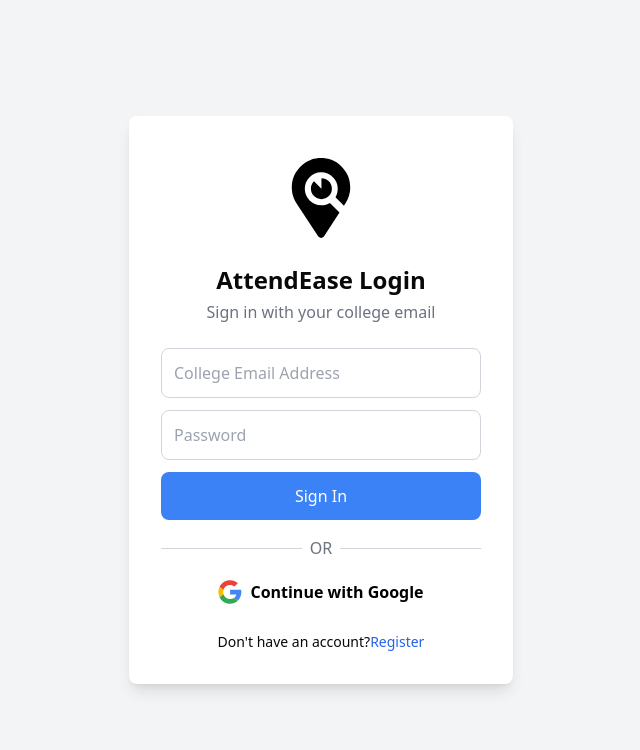
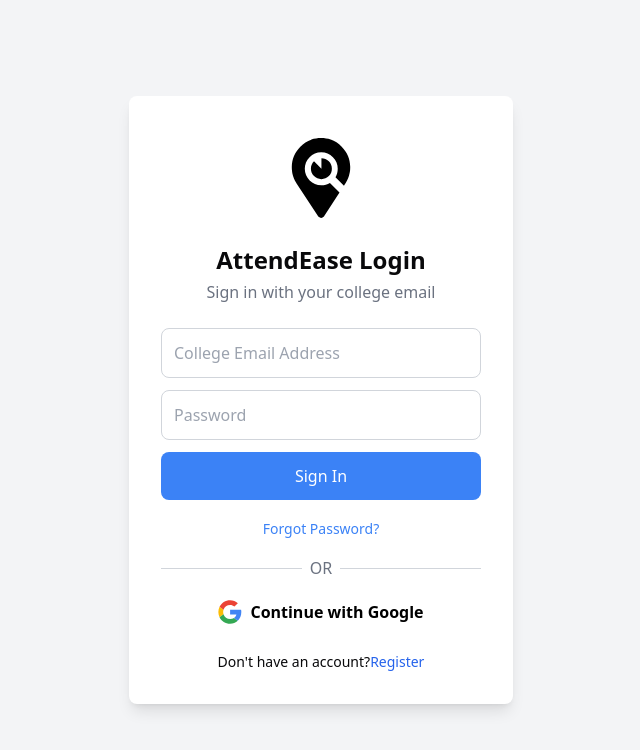
Before and after one commit to AkarshYadav/AttendEase, a Next.js app: page /signin in a window 1280 px wide. Shown: the top 750 px of the page, without its empty margins (319-959 px from the left). Built offline with nearby package versions, Linux system fonts and the light colour scheme; no server answers.

Commit message:
Update page.jsx

```diff
--- a/app/(auth)/signin/page.jsx
+++ b/app/(auth)/signin/page.jsx
@@ -100,6 +100,12 @@ const SignIn = () => {
           {loading ? <ClipLoader color={"#fff"} size={20} /> : "Sign In"}
         </button>
 
+        <div className="text-center mb-4">
+          <Link href="/resetPassword" className="text-blue-500 text-sm hover:underline">
+            Forgot Password?
+          </Link>
+        </div>
+
         <div className="flex items-center justify-center space-x-2 mb-2">
           <div className="h-px bg-gray-300 w-full"></div>
           <p className="text-gray-500">OR</p>
```
